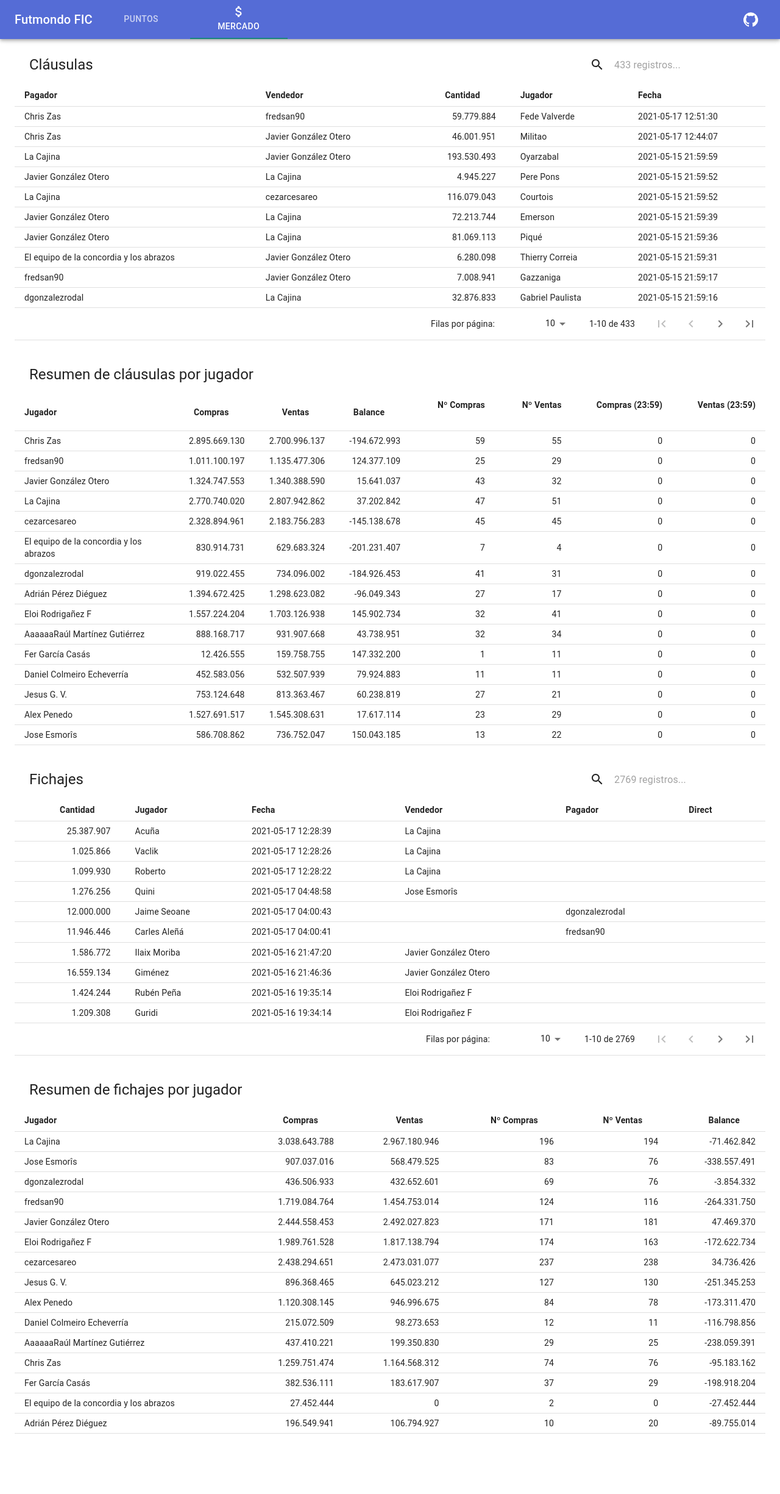
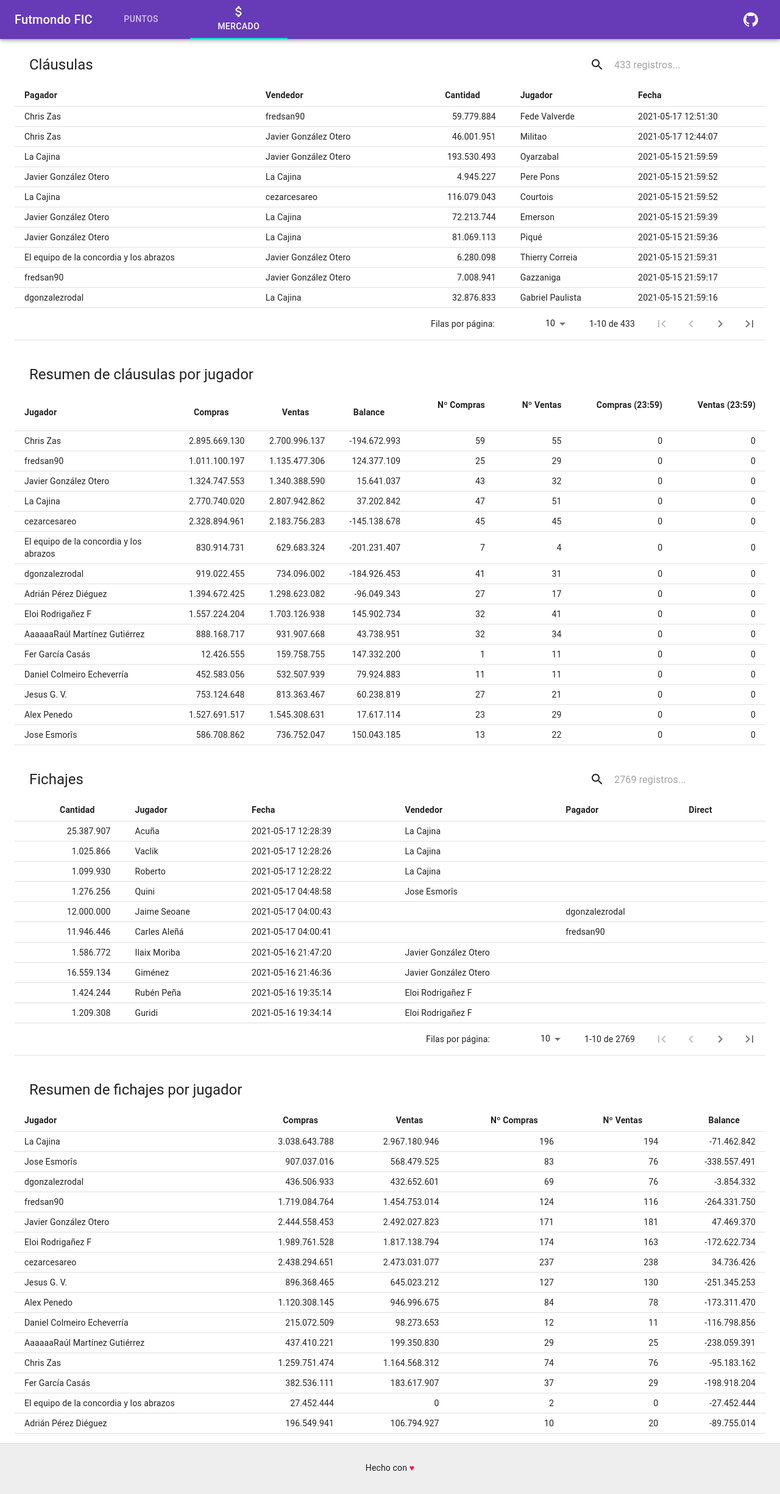
Before and after one commit to javiergonzalezotero/futmondo-stats, a Next.js app: page /clauses in a window 1280 px wide. Shown: the top 2450 px of the page at 61% size. Before the commit the page ends 2363 px from the top, so only its background shows below. Built offline with nearby package versions, Linux system fonts and the light colour scheme.

Commit message:
Favicon y footer

```diff
--- a/components/Layout.js
+++ b/components/Layout.js
@@ -3,10 +3,17 @@ import Head from 'next/head'
 import Container from '@material-ui/core/Container';
 import AppBar from './AppBar'
 import { makeStyles } from '@material-ui/core/styles';
+import { red } from '@material-ui/core/colors';
 
 const useStyles = makeStyles((theme) => ({
     root: {
         marginTop: 10,
+    },
+    footer: {
+        textAlign: 'center'
+    },
+    footerHeart: {
+        color: red.A400
     }
 }));
 
@@ -17,7 +24,7 @@ export default function Layout(props) {
     return (
         <div>
             <Head>
-                <title>Futmondo Stats</title>
+                <title>Futmondo FIC Stats</title>
                 <link rel="icon" href="/favicon.ico" />
                 <meta name="viewport" content="width=device-width"></meta>
             </Head>
@@ -25,6 +32,11 @@ export default function Layout(props) {
             <Container className={classes.root} maxWidth={false}>
                 {children}
             </Container>
+            <footer>
+                <div className={classes.footer}>
+                    Hecho con <span className={classes.footerHeart}><b>♥</b></span>
+                </div>
+            </footer>
         </div >
     )
 }
--- a/styles/globals.css
+++ b/styles/globals.css
@@ -14,3 +14,12 @@ a {
 * {
   box-sizing: border-box;
 }
+
+footer {
+  box-sizing: border-box;
+  height: 90px;
+  background-color: #eee;
+  border-top: 1px solid #e0e0e0;
+  padding-top: 30px;
+  margin-top: 15px;
+}
--- a/styles/theme.js
+++ b/styles/theme.js
@@ -5,10 +5,10 @@ import { red } from '@material-ui/core/colors';
 const theme = createMuiTheme({
   palette: {
     primary: {
-      main: '#556cd6',
+      main: '#673ab7',
     },
     secondary: {
-      main: '#19857b',
+      main: '#03dac5',
     },
     error: {
       main: red.A400,
```
Also changed, not shown: public/vercel.svg (deleted), 1 other file (tests, documents, lock files or other folders).
